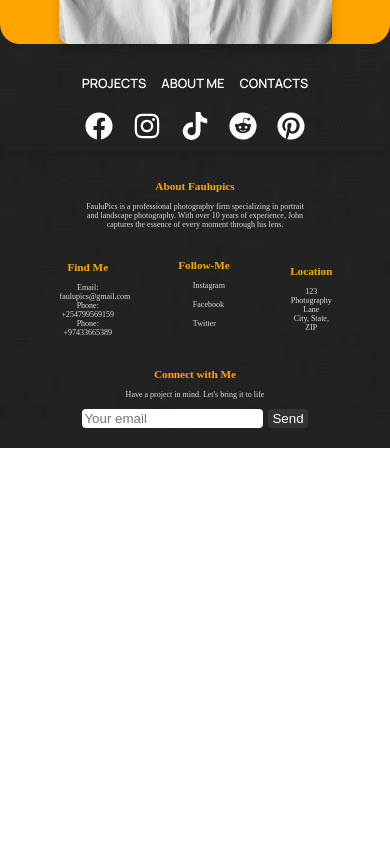
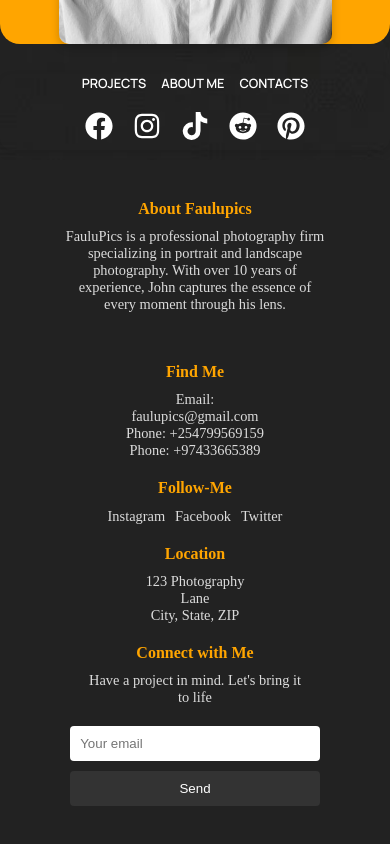
Before and after one commit to bugijay7/issanew, a React (Vite) app: page / in a window 390 px wide. Shown: the part 3244-4088 px from the top of the page. Before the commit the page ends 3692 px from the top, so only its background shows below. Built offline with nearby package versions, Linux system fonts and the light colour scheme.

Commit message:
Update footer.css

```diff
--- a/src/components/footer.css
+++ b/src/components/footer.css
@@ -1,7 +1,20 @@
+:root {
+  --footer-bg-color: #222; /* Darker background */
+  --footer-text-color: #dcdcdc;
+  --footer-accent-color: orange;
+  --footer-padding: 20px;
+  --footer-margin: 10px;
+  --footer-form-btn-bg: #333;
+  --footer-form-btn-bg-hover: #555;
+  --footer-link-hover: #ffffff;
+  --footer-input-padding: 10px;
+  --footer-form-padding: 10px 16px;
+}
+
 .foot-container {
-    background-color: transparent;
-    color: white;
-    padding: 20px;
+  background-color: var(--footer-bg-color);
+  color: var(--footer-text-color);
+  padding: var(--footer-padding);
   text-align: center;
   width: 100%;
 }
@@ -11,69 +24,78 @@
   flex-direction: column;
   align-items: center;
   justify-content: space-around;
+  max-width: 1200px;
+  margin: 0 auto;
+  padding: 20px;
 }
 
 .footer-section {
-    display: block;
-    margin: auto 10px;
+  margin: auto var(--footer-margin);
+  text-align: center;
 }
 
 .footer-section h2 {
-    color: orange;
-    margin-bottom: 10px;
+  color: var(--footer-accent-color);
+  margin-bottom: var(--footer-margin);
 }
 
 .footer-section p,
 .footer-section a {
-    color: #dcdcdc;
+  color: var(--footer-text-color);
   text-decoration: none;
-    max-width: 800px;
   margin: auto;
+  max-width: 600px;
 }
 
 .footer-section a:hover {
+  color: var(--footer-link-hover);
   text-decoration: underline;
 }
+
 .touch {
   display: flex;
-    justify-content: space-around;
-    align-items: center;
-    margin: 30px auto;
-    gap: 100px;
+  justify-content: space-between;
+  align-items: flex-start;
+  gap: 50px;
+  margin-top: 30px;
+  width: 100%;
 }
 
 .social-links {
   list-style-type: none;
   padding: 0;
+  display: flex;
+  gap: 15px;
 }
 
 .social-links li {
-    display: block;
-    margin: 10px 10px;
+  margin: 0;
 }
 
 .social-links a {
-    color: #dcdcdc;
+  color: var(--footer-text-color);
 }
 
 .social-links a:hover {
-    color: #ffffff;
+  color: var(--footer-link-hover);
 }
 
 form {
-    margin-top: 10px;
+  margin-top: 20px;
 }
 
 form input[type="email"] {
-    padding: 8px;
+  padding: var(--footer-input-padding);
   border: none;
   border-radius: 4px;
   margin-right: 10px;
+  width: 250px;
+  max-width: 100%;
 }
 
 form button {
-    padding: 8px 16px;
-    background-color: #333;
+  padding: var(--footer-form-padding);
+  background-color: var(--footer-form-btn-bg);
   color: white;
   border: none;
   border-radius: 4px;
@@ -81,57 +103,50 @@
 }
 
 form button:hover {
-    background-color: #555;
+  background-color: var(--footer-form-btn-bg-hover);
 }
+
+/* Media Query for Smaller Devices */
 @media (max-width: 769px) {
+  .footer-content {
+    flex-direction: column;
+    align-items: center;
+    gap: 20px;
+  }
 
-    .foot-container {
-      width: 100%;
-    }
   .footer-section h2 {
-      color: orange;
-      margin-bottom: 10px;
-      font-size: 0.7rem;
+    font-size: 1rem;
   }
 
   .footer-section p,
   .footer-section a {
-      color: #dcdcdc;
-      text-decoration: none;
-      font-size: 0.5rem;
-      max-width: 70%;
+    font-size: 0.9rem;
+    max-width: 90%;
   }
 
   .touch {
-      display: flex;
-      justify-content: center;
-      align-items: flex-start;
-      gap: 30px;
-      width: 90%;
+    flex-direction: column;
+    align-items: center;
+    gap: 20px;
   }
-    .social-links  li {
+
+  .social-links {
+    gap: 10px;
+  }
+
+  form {
     display: flex;
     flex-direction: column;
-      padding: 0;
-      margin-top: 0;
-    }
-    form {
-      margin-top: 10px;
+    align-items: center;
   }
 
   form input[type="email"] {
-      padding: 2px;
-      border: none;
-      border-radius: 4px;
-      margin-right: 5px;
+    margin-right: 0;
+    margin-bottom: 10px;
+    width: 100%;
   }
 
   form button {
-      padding: 2px 4px;
-      background-color: #333;
-      color: white;
-      border: none;
-      border-radius: 4px;
-      cursor: pointer;
+    width: 100%;
   }
 }
```
Lines whose indentation alone changed are shown as unchanged.
